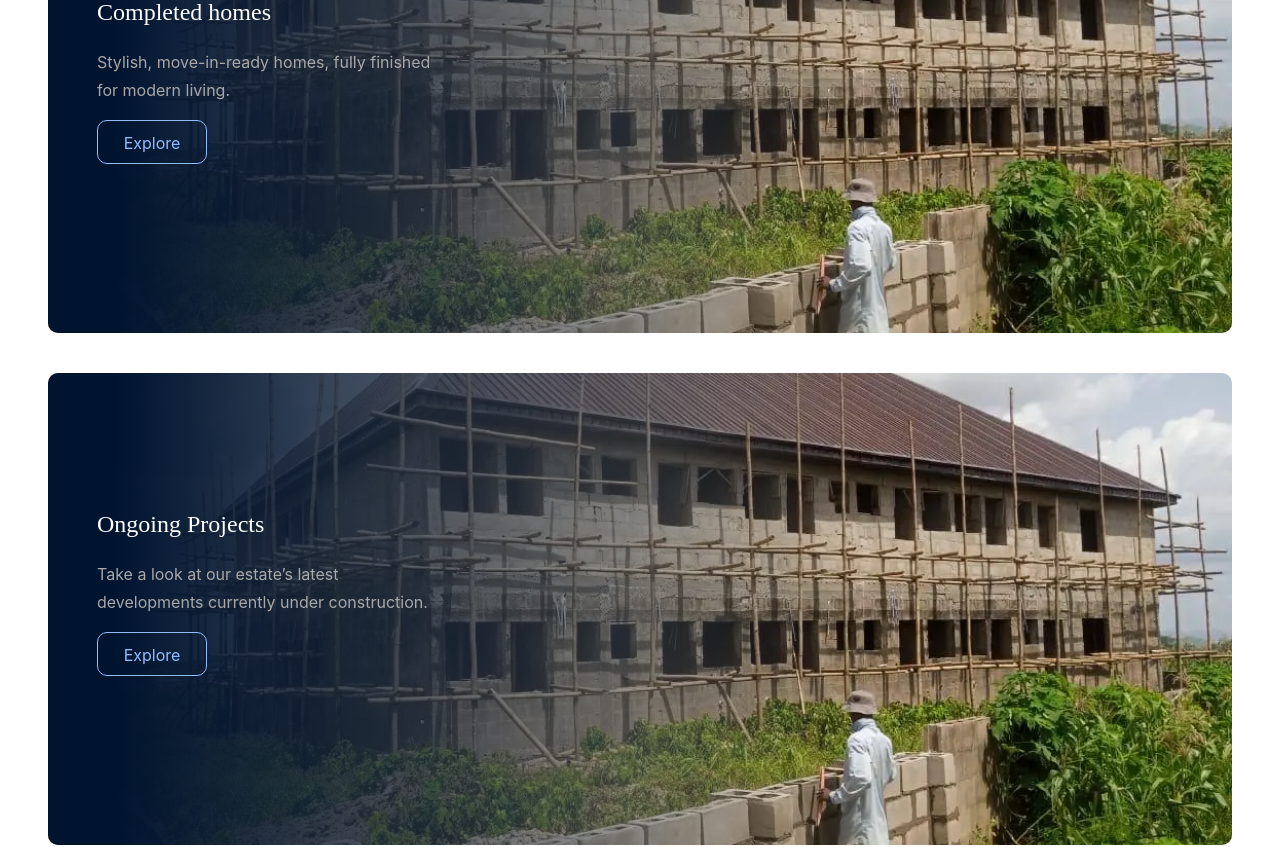
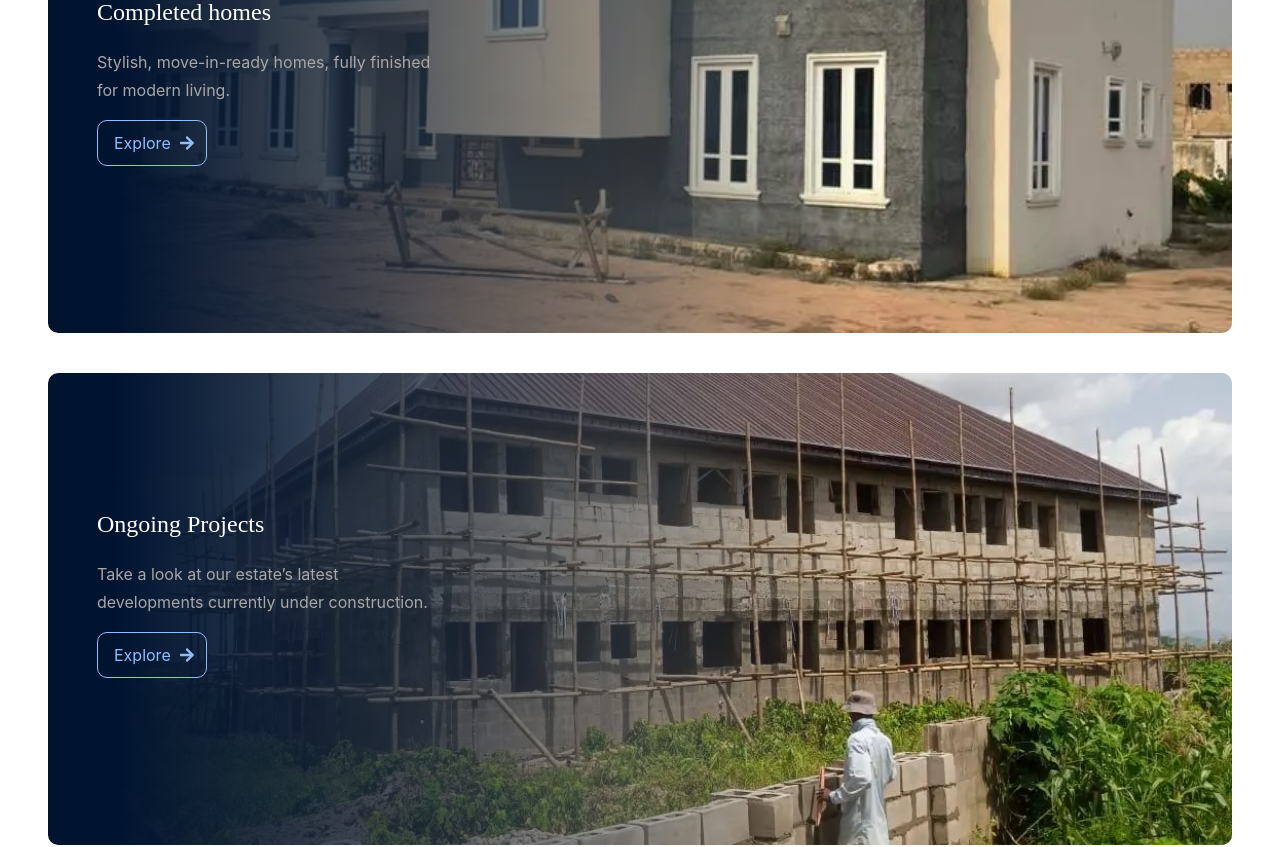
Before and after one commit to RogueDevTech/bcal, a Next.js app: page / in a window 1280 px wide. Shown: the part 1560-2407 px from the top of the page. Built offline with nearby package versions, Linux system fonts and the light colour scheme; a web font is replaced by a local one.

Commit message:
chore: completion

```diff
--- a/src/component/discover/styles.module.scss
+++ b/src/component/discover/styles.module.scss
@@ -8,12 +8,21 @@
     padding: 1.5rem;
     width: 100%;
   }
+  @media (max-width: 1200px) {
+    padding: 1.5rem;
+    width: 100%;
+  }
 
   .flex_image {
     display: flex;
     position: relative;
     width: 100%;
     @media (max-width: 768px) {
+      flex-direction: column;
+      position: static;
+      gap: 24px;
+    }
+    @media (max-width: 1200px) {
       flex-direction: column;
       position: static;
       gap: 24px;
@@ -31,6 +40,12 @@
         width: 100%;
         height: 400px;
       }
+
+      @media (max-width: 1200px) {
+        position: static;
+        width: 100%;
+        height: 400px;
+      }
     }
     .discover_flourish_estate {
       background-image: url("/body-background.png");
@@ -44,6 +59,11 @@
       border-radius: 10px;
       z-index: 1;
       @media (max-width: 768px) {
+        right: 0px;
+        width: 100%;
+        height: 500px;
+      }
+      @media (max-width: 1200px) {
         right: 0px;
         width: 100%;
         height: 500px;
@@ -66,6 +86,14 @@
           flex-direction: column;
           gap: 2.25em;
           @media (max-width: 768px) {
+            top: 50px;
+            left: 0;
+            width: 100%;
+            align-items: center;
+            justify-content: center;
+            padding: 0.5em;
+          }
+          @media (max-width: 1200px) {
             top: 50px;
             left: 0;
             width: 100%;
@@ -98,6 +126,11 @@
               font-size: 12.5px;
               //   width: 100%;
             }
+            @media (max-width: 1200px) {
+              height: 100%;
+              font-size: 12.5px;
+              //   width: 100%;
+            }
           }
         }
       }
--- a/src/features/homepage/component/about-us/index.tsx
+++ b/src/features/homepage/component/about-us/index.tsx
@@ -2,6 +2,8 @@ import React from "react";
 import styles from "./styles.module.scss";
 import broken from "@/component/images/broken-frame.webp";
 import Image from "next/image";
+import BcaiButton from "../button";
+import { FaArrowRight } from "react-icons/fa";
 
 const AboutUs = () => {
   return (
@@ -27,7 +29,18 @@ const AboutUs = () => {
                 detail, and a vision to shape better places to live, work, and
                 grow.
               </p>
-              <button className={styles.btn}>Read More</button>
+
+              <BcaiButton
+                color="#90BDFF"
+                backgroundColor="rgba(255, 255, 255, 0)"
+                hoverColor=""
+                hoverBackgroundColor=""
+                border="1px solid #90BDFF"
+                width="134px"
+                rightIcon={<FaArrowRight />}
+              >
+                Explore
+              </BcaiButton>
             </div>
           </div>
         </div>
--- a/src/features/homepage/component/about-us/styles.module.scss
+++ b/src/features/homepage/component/about-us/styles.module.scss
@@ -14,6 +14,10 @@
     gap: 6em;
     width: 100%;
     @media (max-width: 768px) {
+      flex-direction: column;
+      gap: 24px;
+    }
+    @media (max-width: 1200px) {
       flex-direction: column;
       gap: 24px;
     }
@@ -69,27 +73,10 @@
           font-variant: small-caps;
           color: #8c8c8d;
           @media (max-width: 768px) {
+            font-size: 14px;
+          }
+          @media (max-width: 468px) {
             font-size: 12px;
-          }
-        }
-        .btn {
-          padding: 0.5em 1em;
-          border: 1px solid #41b1ef;
-          border-radius: 10px;
-          width: 138px;
-          height: 44px;
-          font-family: Inter;
-          font-weight: 400;
-          font-style: Regular;
-          font-size: 16px;
-          line-height: 28px;
-          letter-spacing: 0%;
-          color: #41b1ef;
-          @media (max-width: 768px) {
-            font-size: 12px;
-            width: 100%;
-            // width: 120px;
-            // height: 25px;
           }
         }
       }
--- /dev/null
+++ b/src/features/homepage/component/button/index.tsx
@@ -0,0 +1,77 @@
+"use client";
+
+import React from "react";
+import styles from "./styles.module.scss";
+
+type BCaiProps = {
+  children: React.ReactNode;
+  onClick?: () => void;
+  link?: string;
+  color?: string;
+  backgroundColor?: string;
+  hoverColor?: string;
+  hoverBackgroundColor?: string;
+  border?: string;
+  width?: string;
+  height?: string;
+  className?: string;
+  type?: "button" | "submit" | "reset";
+  rightIcon?: React.ReactNode;
+};
+
+const BcaiButton: React.FC<BCaiProps> = ({
+  children,
+  onClick,
+  link,
+  color,
+  backgroundColor,
+  hoverColor,
+  hoverBackgroundColor,
+  border,
+  width,
+  height,
+  className = "",
+  type = "button",
+  rightIcon,
+}) => {
+  const buttonStyle = {
+    color,
+    backgroundColor,
+    border,
+    width,
+    height,
+    "--hover-color": hoverColor || color,
+    "--hover-bg": hoverBackgroundColor || backgroundColor,
+  } as React.CSSProperties;
+
+  const content = (
+    <span className={styles.content}>
+      {children}
+      {rightIcon && <span className={styles.rightIcon}>{rightIcon}</span>}
+    </span>
+  );
+  if (link) {
+    return (
+      <a
+        href={link}
+        className={`${styles.button} ${className}`}
+        style={buttonStyle}
+      >
+        {content}
+      </a>
+    );
+  }
+
+  return (
+    <button
+      type={type}
+      onClick={onClick}
+      className={`${styles.button} ${className}`}
+      style={buttonStyle}
+    >
+      {content}
+    </button>
+  );
+};
+
+export default BcaiButton;
--- /dev/null
+++ b/src/features/homepage/component/button/styles.module.scss
@@ -0,0 +1,40 @@
+.button {
+  border-radius: 10px;
+  cursor: pointer;
+  font-size: 1rem;
+  transition: all 0.3s ease;
+  padding: 8px 16px;
+  color: inherit;
+  background-color: transparent;
+  font-family: Inter;
+  font-weight: 400;
+  font-style: Regular;
+  font-size: 16px;
+  line-height: 28px;
+  letter-spacing: 0%;
+  width: 110px;
+  &:hover {
+    color: var(--hover-color) !important;
+    background-color: var(--hover-bg) !important;
+  }
+  @media (max-width: 480px) {
+    color: inherit;
+    background-color: transparent;
+
+    &:hover {
+      color: var(--hover-color) !important;
+      background-color: var(--hover-bg) !important;
+    }
+  }
+}
+
+.content {
+  display: inline-flex;
+  align-items: center;
+  gap: 0.5rem;
+}
+
+.rightIcon {
+  display: inline-flex;
+  align-items: center;
+}
--- a/src/features/homepage/component/header/index.tsx
+++ b/src/features/homepage/component/header/index.tsx
@@ -1,5 +1,9 @@
 import React from "react";
 import styles from "./styles.module.scss";
+// import { ArrowIcon } from "@/component/icons/icons";
+
+import BcaiButton from "../button";
+import { FaArrowRight } from "react-icons/fa";
 
 const Header = () => {
   return (
@@ -21,7 +25,16 @@ const Header = () => {
                       Stylish, move-in-ready homes, fully finished for modern
                       living.
                     </p>
-                    <button className={styles.btn}>Explore</button>
+                    <BcaiButton
+                      color="#90BDFF"
+                      backgroundColor=" rgba(255, 255, 255, 0)"
+                      hoverColor=""
+                      hoverBackgroundColor=""
+                      border="1px solid #90BDFF"
+                      rightIcon={<FaArrowRight />}
+                    >
+                      Explore
+                    </BcaiButton>
                   </div>
                 </div>
               </div>
@@ -36,7 +49,16 @@ const Header = () => {
                       Take a look at our estate’s latest developments currently
                       under construction.
                     </p>
-                    <button className={styles.btn}>Explore</button>
+                    <BcaiButton
+                      color="#90BDFF"
+                      backgroundColor=" rgba(255, 255, 255, 0)"
+                      hoverColor=""
+                      hoverBackgroundColor=""
+                      border="1px solid #90BDFF"
+                      rightIcon={<FaArrowRight />}
+                    >
+                      Explore
+                    </BcaiButton>
                   </div>
                 </div>
               </div>
@@ -51,7 +73,16 @@ const Header = () => {
                       Secure a prime plot and enjoy the opportunity to build
                       your dream home in a thriving community.
                     </p>
-                    <button className={styles.btn}>Explore</button>
+                    <BcaiButton
+                      color="#90BDFF"
+                      backgroundColor="rgba(255, 255, 255, 0)"
+                      hoverColor=""
+                      hoverBackgroundColor=""
+                      border="1px solid #90BDFF"
+                      rightIcon={<FaArrowRight />}
+                    >
+                      Explore
+                    </BcaiButton>
                   </div>
                 </div>
               </div>
--- a/src/features/homepage/component/header/styles.module.scss
+++ b/src/features/homepage/component/header/styles.module.scss
@@ -5,6 +5,9 @@
   height: 100%;
   padding: 1.5rem 3rem;
   @media (max-width: 768px) {
+    padding: 1.5rem;
+  }
+  @media (max-width: 1200px) {
     padding: 1.5rem;
   }
   .product_listing {
@@ -35,13 +38,15 @@
       @media (max-width: 768px) {
         gap: 1em;
       }
+      @media (max-width: 1200px) {
+        gap: 1em;
+      }
 
       .estate_one,
       .estate_two,
       .estate_three {
-        background-image: url("/estate.webp");
         background-position: center;
-        background-repeat: no-repeat;
+        overflow: hidden;
         background-size: cover;
         position: relative;
         width: 100%;
@@ -105,29 +110,19 @@
                   color: #fff;
                 }
               }
-              .btn {
-                width: 110px;
-                height: 44px;
-                opacity: 1;
-                border-radius: 10px;
-                padding: 0.5em 1em;
-                border: 1px solid #90bdff;
-                font-family: Inter;
-                font-weight: 400;
-                font-style: Regular;
-                font-size: 16px;
-                line-height: 28px;
-                letter-spacing: 0%;
-                color: #90bdff;
-                background-color: rgba(146, 171, 192, 0);
-                @media (max-width: 768px) {
-                  width: 100%;
-                }
-              }
             }
           }
         }
       }
+      .estate_one {
+        background-image: url("/building.webp");
+      }
+      .estate_two {
+        background-image: url("/estate.webp");
+      }
+      .estate_three {
+        background-image: url("/field.webp");
+      }
     }
   }
 }
--- a/src/features/homepage/component/navbar/styles.module.scss
+++ b/src/features/homepage/component/navbar/styles.module.scss
@@ -5,17 +5,33 @@
   z-index: 1000;
   width: calc(100% - 158px);
   border-radius: 10px;
-  padding: 0.8rem 1.5rem;
+  padding: 1.3rem 1.8rem;
   backdrop-filter: blur(10px);
   background: rgba(222, 222, 222, 0.25);
   height: auto;
   transition: background 0.3s ease;
-
   &.scrolled {
     background: rgba(50, 50, 50, 0.85);
     box-shadow: 0 2px 10px rgba(0, 0, 0, 0.1);
   }
   @media (max-width: 768px) {
+    position: fixed;
+    top: 0;
+    left: 0;
+    width: 100%;
+    border-radius: 0;
+    padding: 1rem;
+    backdrop-filter: none;
+    background: rgba(13, 21, 34, 0.95);
+    border-bottom: 1px solid rgba(255, 255, 255, 0.1);
+
+    &.scrolled {
+      background: rgba(13, 21, 34, 0.98);
+      box-shadow: 0 2px 15px rgba(0, 0, 0, 0.2);
+    }
+  }
+
+  @media (max-width: 1200px) {
     position: fixed;
     top: 0;
     left: 0;
```
Also changed, not shown: src/component/icons/icons.tsx (+20 -0 lines), public/building.webp (added), 1 other file (tests, documents, lock files or other folders).
